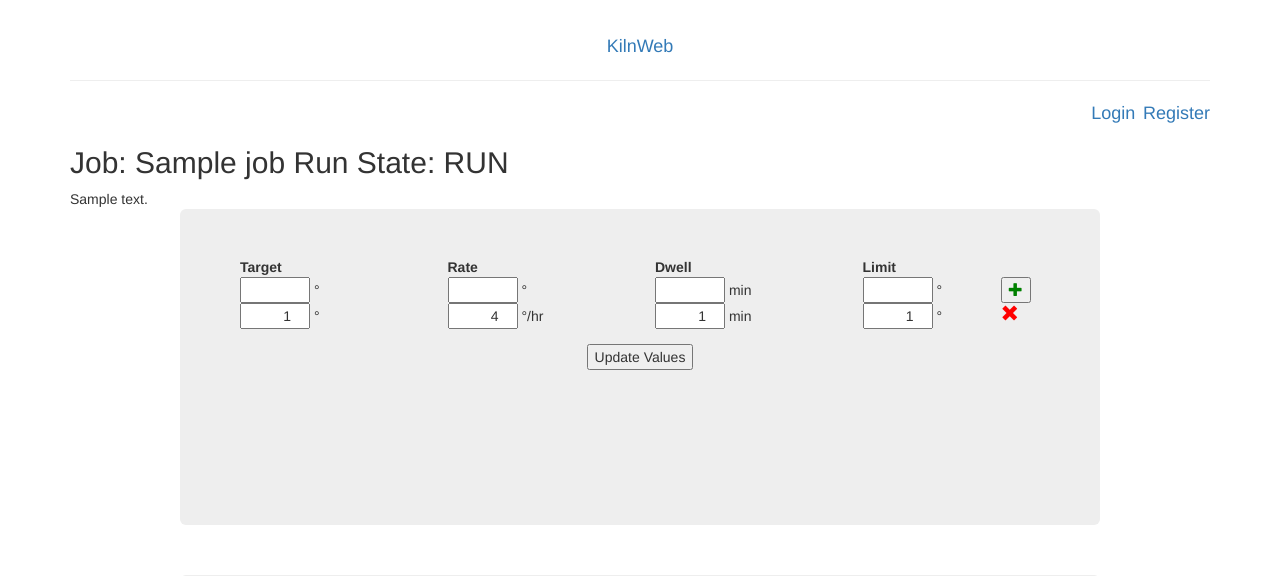
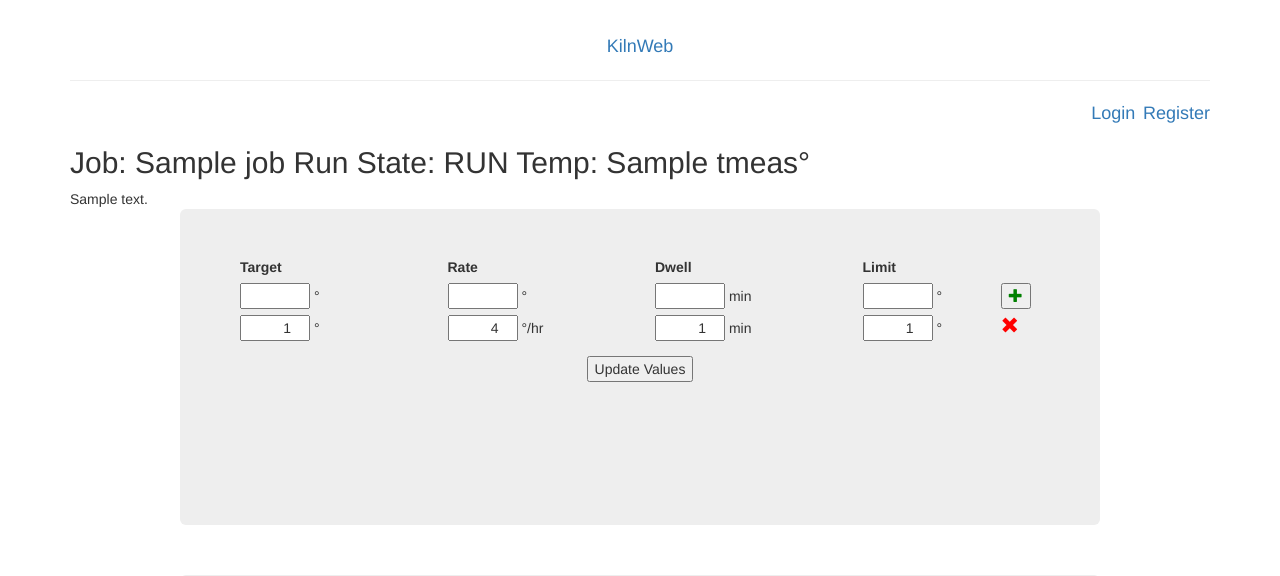
Before and after one commit to techwiz42/kilnserver, a Flask app: template kilnweb2/kilnweb2/templates/show_job_steps.html in a window 1280 px wide. Shown: the top 576 px of the page. Run offline with Flask 3, Linux system fonts and the light colour scheme; tables that the repository leaves empty hold one stand-in row (values such as "Sample post"); the template is opened without the code that fills it: values that come from a table or form of the project are taken from there, most other values are stand-ins (such as "Sample title", 1, 10 or a date in 2020); parts of the project's set-up code (start-up, migrations or seed data) failed here and were passed over; some libraries are stand-ins or nearby versions.

Commit message:
show temperature along with kiln state

```diff
--- a/kilnweb2/kilnweb2/templates/show_job_steps.html
+++ b/kilnweb2/kilnweb2/templates/show_job_steps.html
@@ -52,7 +52,7 @@
   {% for message in get_flashed_messages() %}
     <div class='flash alert alert-danger'>{{ message }}</div>
   {% endfor %}
-  <div class="h2">Job: {{ job.name }} Run State: {{ run_state }}</div>
+  <div class="h2">Job: {{ job.name }} Run State: {{ run_state }} Temp: {{ tmeas }}&deg;</div>
   <div class="textarea">{{ job.comment }}</div>
     <form action="{{ url_for('update_job_steps', job_id=job.id) }}" method="post">
       <div class="vertical-center">
@@ -65,7 +65,7 @@
 	  <div class="col-xs-2"><b>Limit</b></div>
         </div>
         <div  style="overflow-y: scroll; height:200px; overflow-x:hidden">
-	 <div class="row">
+	 <div class="row" style="border-spacing:3px;">
           <div class="form-group">
             <div class="col-xs-3"><input type="number" id="target" name="target" style="width:70px;text-align:right;" value="" />&nbsp;&deg;</div>	        <div class="col-xs-3"><input type="number" id="rate" name="rate" min=1 style="width:70px;text-align:right;" value="" />&nbsp;&deg;</div>
 	    <div class="col-xs-3"><input type="number" id="dwell" name="dwell" style="width:70px;text-align:right;" value="" />&nbsp;min</div>
@@ -76,7 +76,7 @@
 	  </div> <!-- end form-group -->
        	</div> <!-- end row -->
         {% for step in job_steps %}
-        <div class="row">
+        <div class="row" style="border-spacing:0px;">
           <div class="form-group">
             <div class="col-xs-3"><input type="number" id='target' name="target[{{ step.id }}]" style="width:70px;text-align:right;" value="{{ step.target }}" />&nbsp;&deg;</div>
             <div class="col-xs-3"><input type="number" id='rate' name="rate[{{ step.id }}]" style="width:70px;text-align:right;" value="{{ step.rate }}" />&nbsp;&deg;/hr</div>
--- a/kilnweb2/kilnweb2/templates/show_jobs.html
+++ b/kilnweb2/kilnweb2/templates/show_jobs.html
@@ -2,7 +2,7 @@
 {% block body %}
 <div class=ex1>
   <p>
-  Kiln state: {{ run_state }} Temp: {{ tmeas }}
+  Kiln state: {{ run_state }} Temp: {{ tmeas }}&deg;
   <br/>
   {% if running_job == None %}
   No job running.
--- a/kilnweb2/kilnweb2/views.py
+++ b/kilnweb2/kilnweb2/views.py
@@ -220,7 +220,7 @@
 def show_job_steps(job_id):
     ''' display job steps '''
     kiln_cmd = kiln_command.KilnCommand()
-    run_state, _, _, _ = kiln_cmd.status()
+    run_state, _, tmeas, _ = kiln_cmd.status()
     job = model.Job.query.filter_by(id=job_id).first()
     if not job.user_id == current_user.id:
         flash("Accessing someone else's job is strictly not allowed.")
@@ -229,7 +229,8 @@
     job_steps = model.JobStep.query.filter_by(job_id=job_id).all()
     return render_template('show_job_steps.html', job=job,
                            job_steps=job_steps,
-                           run_state=run_state)
+                           run_state=run_state,
+                           tmeas=tmeas)
 
 @app.route('/job/<int:job_id>/remove_step')
 @login_required
```
